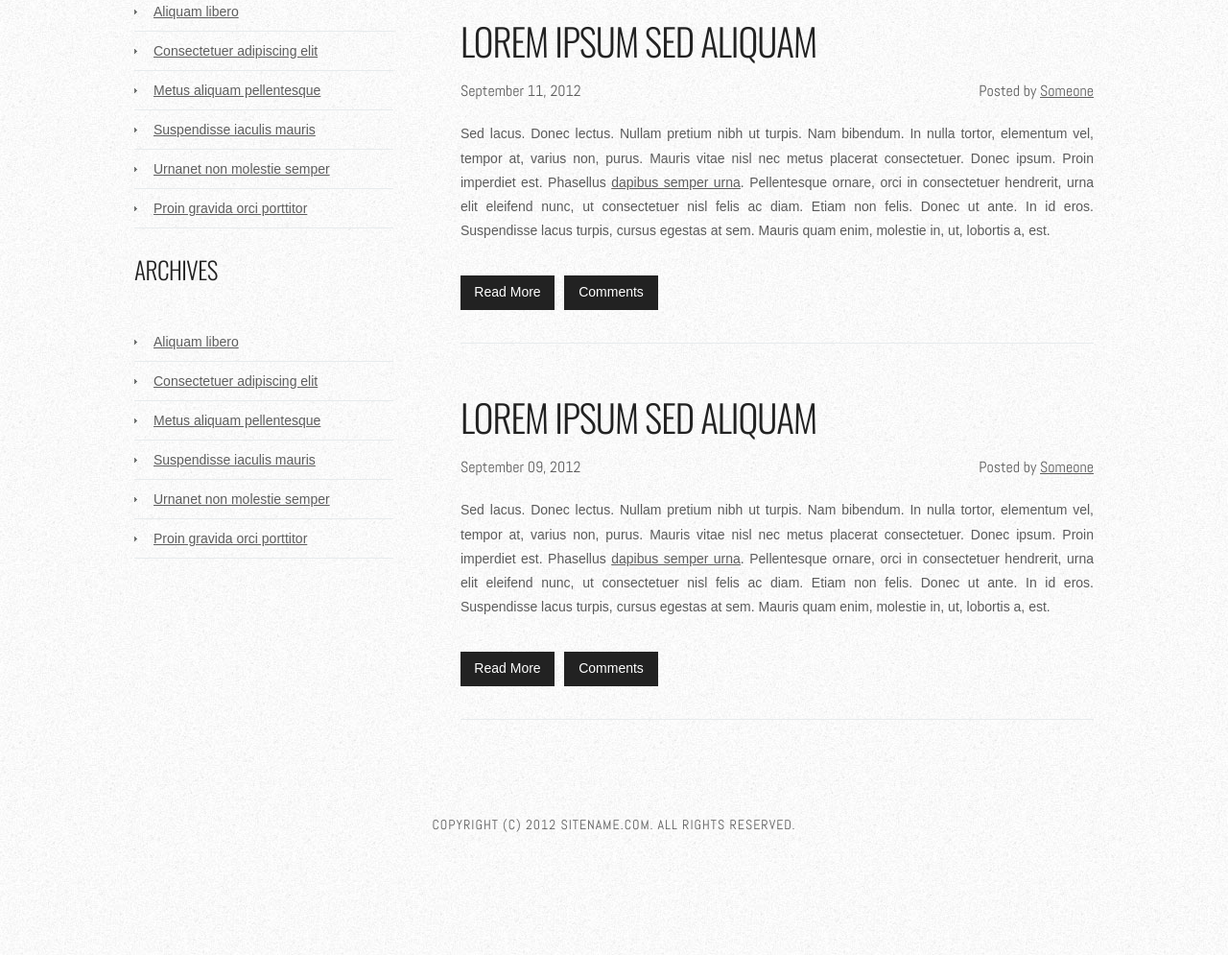
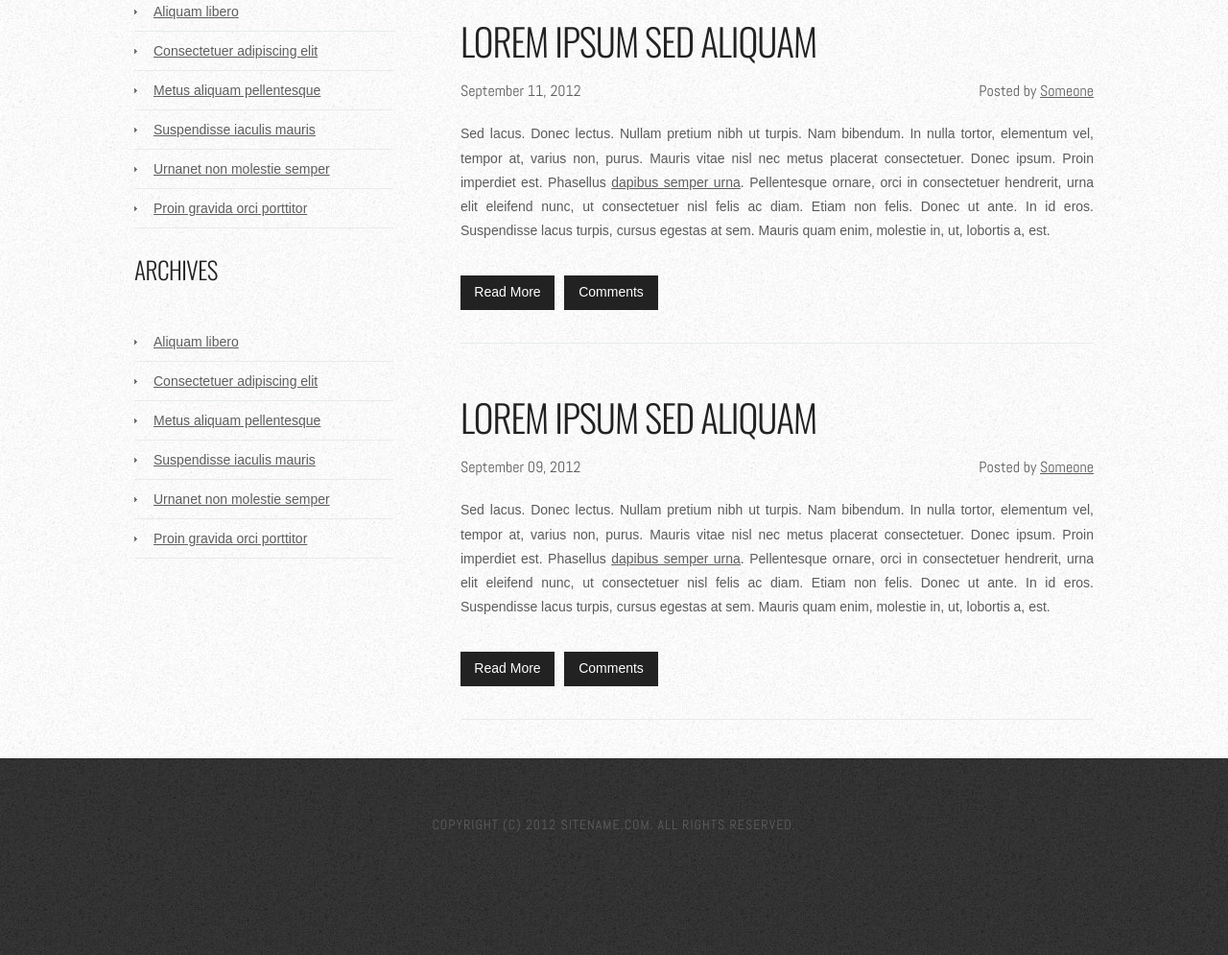
Before and after one commit to amarhefka/project_transformation_marhefka_alex, a plain HTML site: page index.html in a window 1280 px wide. Shown: the part 970-1965 px from the top of the page at 96% size. Drawn offline with nearby package versions, Linux system fonts and the light colour scheme.

Commit message:
Restore footer background

```diff
--- a/css/main.css
+++ b/css/main.css
@@ -218,7 +218,8 @@ aside h2 {
 
 /* Footer */
 
-#footer {
+footer {
+    background: #050505 url(../img/img01.jpg) repeat;
     clear: both;
     height: 140px;
     margin: 0 auto;
@@ -226,7 +227,7 @@ aside h2 {
     font-family: 'Abel', sans-serif;
 }
 
-#footer p {
+footer p {
     padding-top: 10px;
     letter-spacing: 1px;
     line-height: normal;
--- a/index.html
+++ b/index.html
@@ -111,7 +111,7 @@
                 </ul>
             </aside>
         </div>
-        <footer id="footer">
+        <footer>
             <p>Copyright (c) 2012 Sitename.com. All rights reserved.</p>
         </footer>
     </body>
```
